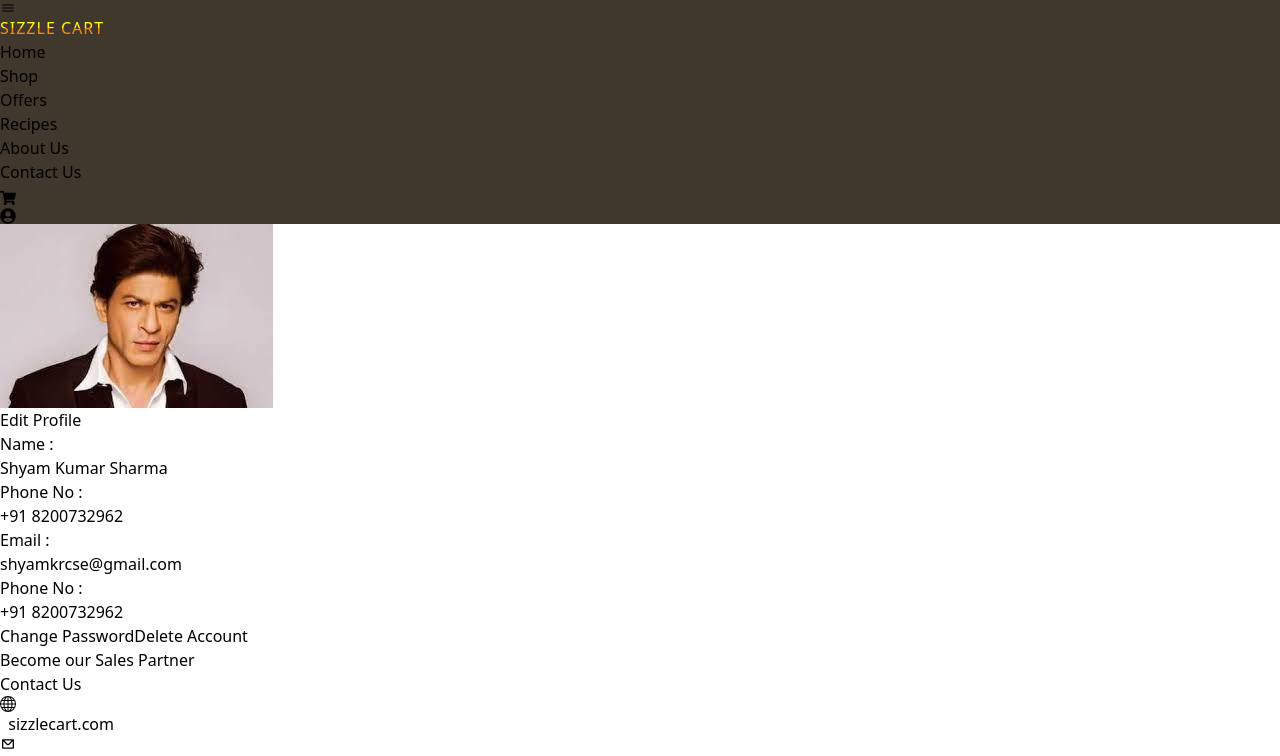
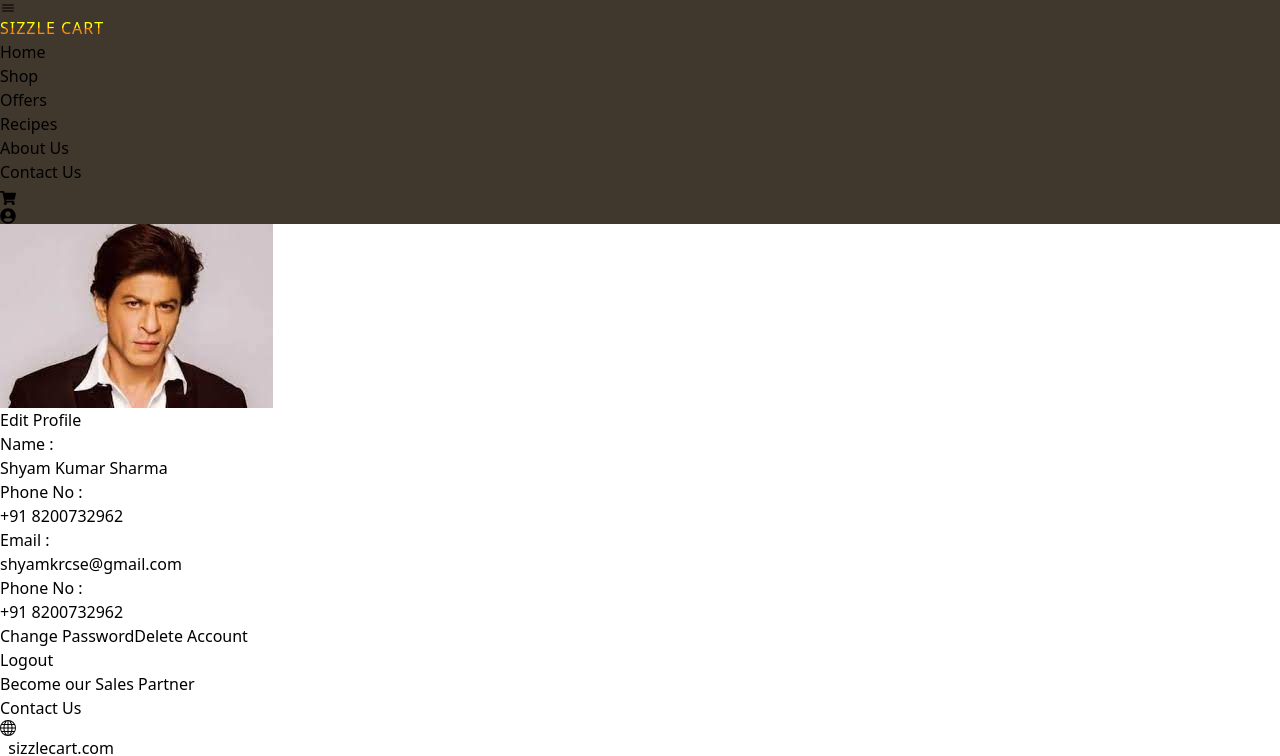
Before and after one commit to shyamkrsh/sizzlecart, a React (Vite) app in the folder frontend/: page /profilePage in a window 1280 px wide. Shown: the top 756 px of the page. Built offline with nearby package versions, Linux system fonts and the light colour scheme.

Commit message:
delete and logout button added

```diff
--- a/frontend/src/Component/Navbar.jsx
+++ b/frontend/src/Component/Navbar.jsx
@@ -71,7 +71,7 @@ function Navbar() {
                         {DrawerList}
                     </Drawer>
                 </div>
-                <div>
+                <div onClick={() => navigate("/")} className='cursor-pointer'>
                     <h1 className='font-sans text-2xl font-bold shadow-md' style={{ background: 'linear-gradient(to bottom, yellow 50%, #f28d0a 50%)', color: 'transparent', backgroundClip: 'text', letterSpacing: '1px', textTransform: 'uppercase' }}>Sizzle Cart</h1>
                 </div>
                 <div>
--- a/frontend/src/Component/Profile/ProfilePage.jsx
+++ b/frontend/src/Component/Profile/ProfilePage.jsx
@@ -29,8 +29,12 @@ function ProfilePage() {
                 <button className='border px-4 py-2 font-semibold rounded-md'>Change Password</button>
                 <button className='border px-4 py-2 font-semibold rounded-md'>Delete Account</button>
             </div>
-            <div className='mt-[10rem]'>
+            <div className='flex items-center justify-center gap-3 mt-8'>
+                <button className='border px-4 py-2 font-semibold rounded-md'>Logout</button>
             </div>
+           <div className='mt-10'>
+
+           </div>
         </div>
     )
 }
```
Also changed, not shown: frontend/src/Component/Auth/Signup.jsx (added).
